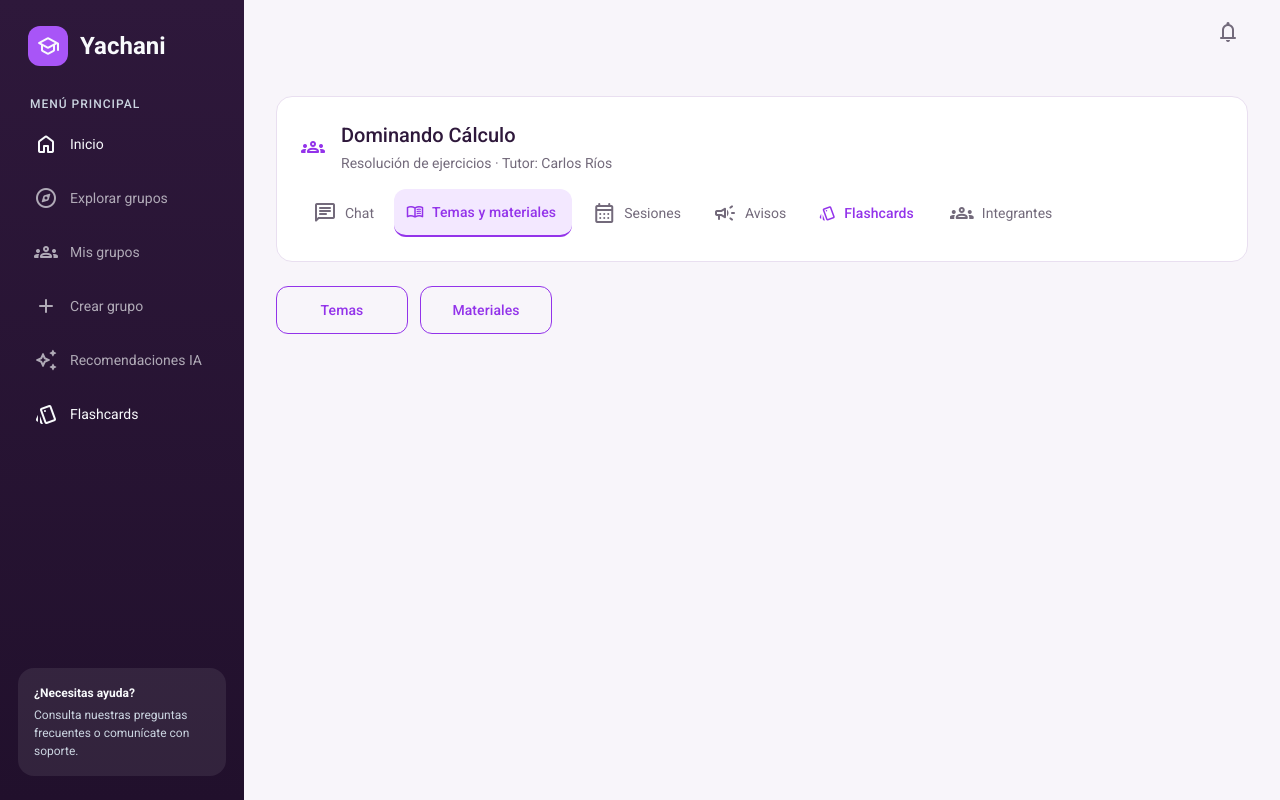
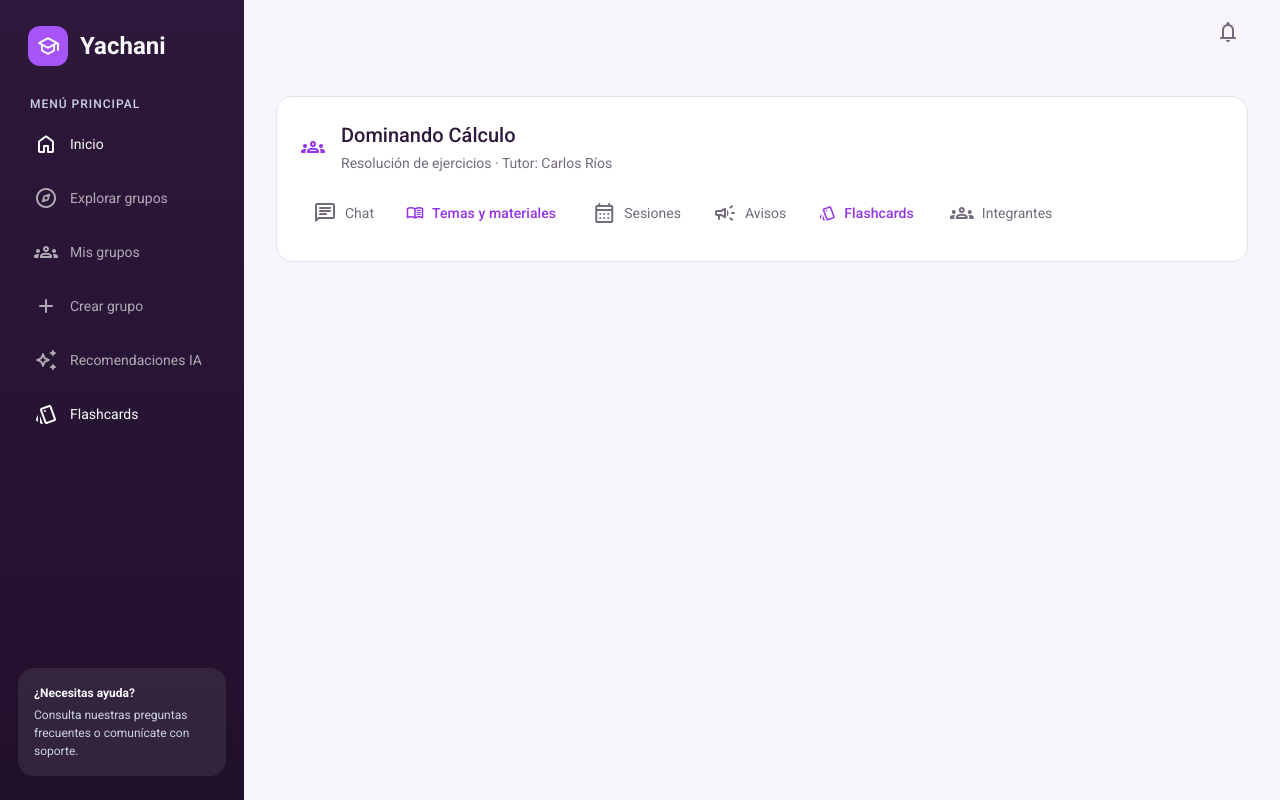
Before and after one commit to KeniChris/Yachani-Fronted, an Angular app: page /app/grupos/1 in a window 1280 px wide. Built offline with nearby package versions, Linux system fonts and the light colour scheme.

Commit message:
fix: corrige selección activa y foco de los menús

```diff
--- a/src/app/features/recursos/pages/recursos-grupo/recursos-grupo.css
+++ b/src/app/features/recursos/pages/recursos-grupo/recursos-grupo.css
@@ -27,17 +27,18 @@
   background: var(--color-selection);
   border-bottom: 2px solid var(--color-primary);
 }
-:host:has(.group-flashcards.selected) .resources-link {
-  background: transparent;
-  border-bottom: 0;
-}
-:host:has(.group-flashcards.selected) .resource-tabs {
-  display: none;
+.group-tabs a:focus-visible,
+.resource-tabs a:focus-visible {
+  outline: 2px solid var(--color-primary);
+  outline-offset: -3px;
 }
 .resource-tabs {
   display: flex;
   gap: 12px;
   margin-bottom: 24px;
+}
+.resource-tabs[hidden] {
+  display: none;
 }
 .resource-tabs a {
   min-width: 132px;
--- a/src/app/features/recursos/pages/recursos-grupo/recursos-grupo.html
+++ b/src/app/features/recursos/pages/recursos-grupo/recursos-grupo.html
@@ -9,13 +9,16 @@
   <nav class="group-tabs" aria-label="Secciones del grupo">
     @for (pestana of pestanas; track pestana.nombre) {
       @if (pestana.nombre === 'Temas y materiales') {
-        <a mat-button class="selected resources-link" routerLink="temas"
+        <a
+          mat-button
+          [class.selected]="recursosActivos.isActive"
+          [attr.aria-current]="recursosActivos.isActive ? 'location' : null"
+          routerLink="temas"
           ><mat-icon fontSet="material-symbols-rounded">menu_book</mat-icon>Temas y materiales</a
         >
       } @else if (pestana.nombre === 'Flashcards') {
         <a
           mat-button
-          class="group-flashcards"
           routerLink="flashcards"
           routerLinkActive="selected"
           ariaCurrentWhenActive="page"
@@ -31,7 +34,13 @@
     }
   </nav>
 </mat-card>
-<nav class="resource-tabs" aria-label="Recursos del grupo">
+<nav
+  class="resource-tabs"
+  aria-label="Recursos del grupo"
+  routerLinkActive
+  #recursosActivos="routerLinkActive"
+  [hidden]="!recursosActivos.isActive"
+>
   <a mat-stroked-button routerLink="temas" routerLinkActive="active" ariaCurrentWhenActive="page"
     >Temas</a
   >
--- a/src/app/layouts/app-layout/components/sidebar/sidebar.html
+++ b/src/app/layouts/app-layout/components/sidebar/sidebar.html
@@ -16,7 +16,7 @@
         class="menu-link"
         [routerLink]="item.route"
         routerLinkActive="is-active"
-        [routerLinkActiveOptions]="{ exact: true }"
+        [routerLinkActiveOptions]="{ exact: item.route !== '/app/flashcards' }"
         ariaCurrentWhenActive="page"
       >
         <mat-icon fontSet="material-symbols-rounded">
```
